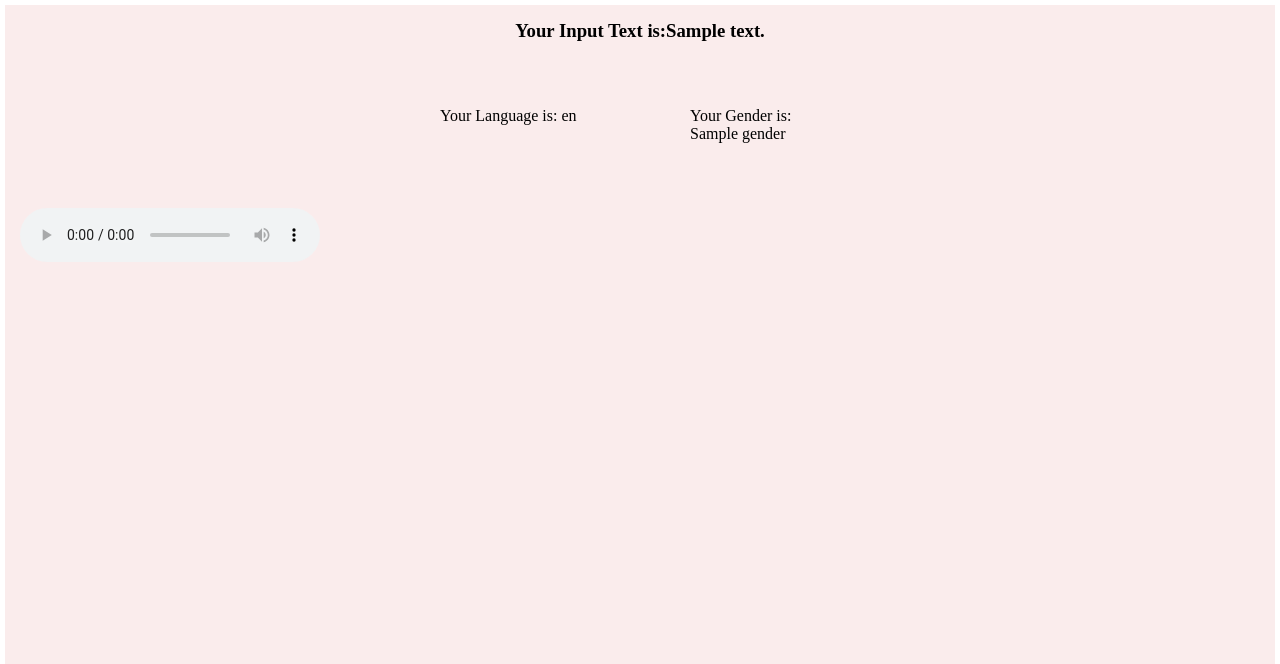
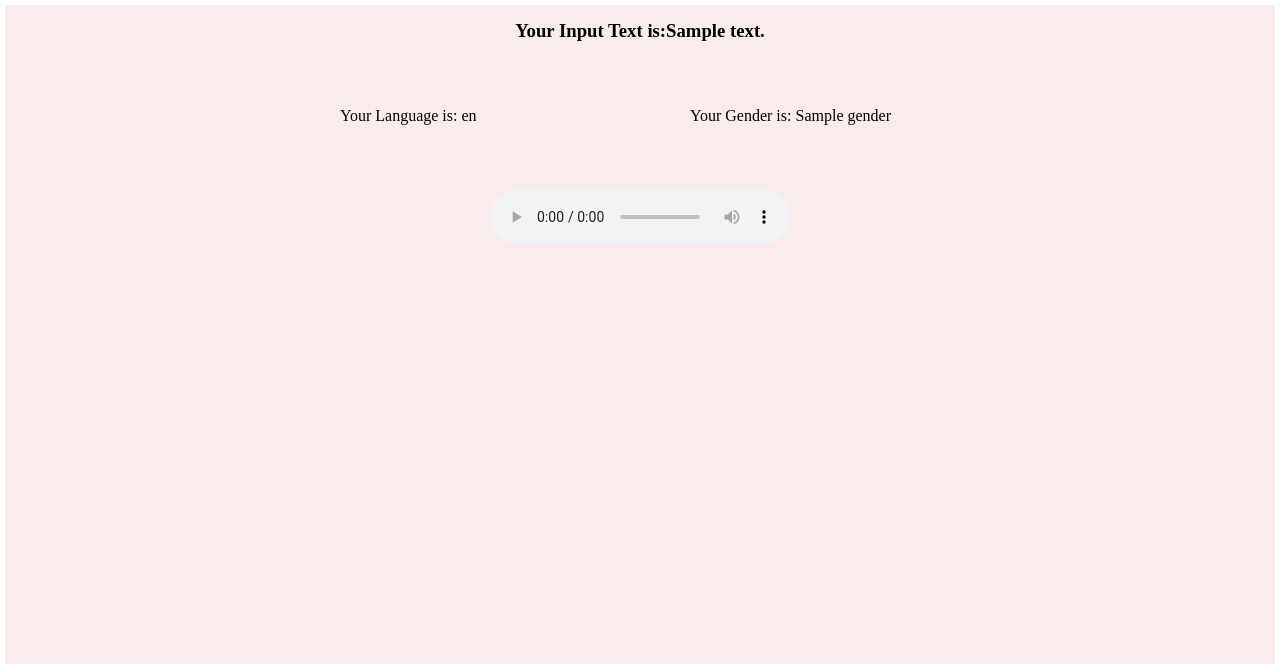
Before and after one commit to OdeToTheWind/webapp-tts, a Flask app: template templates/output.html in a window 1280 px wide. Shown: the part 115-779 px from the top of the page. Run offline with Flask 2, Linux system fonts and the light colour scheme; the template is opened without the code that fills it: most values are stand-ins (such as "Sample title", 1, 10 or a date in 2020).

Commit message:
css change2

```diff
--- a/static/style.css
+++ b/static/style.css
@@ -140,19 +140,42 @@ button{
     background-color: rgb(250, 236, 236);
     display: flex;
     justify-content: center;
-	font-family: 'Sniglet';
+	  font-family: 'Sniglet';
 
 }
 .cardlang{
     padding: 25px;
     margin: 25px;
-    width: 150px;
+    width: 200px;
 }
 
 .cardgender{
     padding: 25px;
     margin: 25px;
-    width: 150px;
+    width: 200px;
+}
+
+.o_cardcontaner{
+  padding: 5px;
+  margin: 5px;
+  background-color: rgb(250, 236, 236);
+  display: flex;
+  justify-content: center;
+  font-family: 'Sniglet';
+
+}
+.o_cardlang{
+  padding: 25px;
+  margin: 25px;
+  width: 250px;
+  justify-content: right;
+}
+
+.o_cardgender{
+  padding: 25px;
+  margin: 25px;
+  width: 250px;
+  justify-content: left;
 }
 .genleng{
 
--- a/templates/output.html
+++ b/templates/output.html
@@ -17,15 +17,15 @@
             <h3>Your Input Text is: </h3>
             <h3>{{ description }}</h3>
         </div>
-        <div class="cardcontaner">
-            <div class="cardlang">
+        <div class="o_cardcontaner">
+            <div class="o_cardlang">
                 <p> Your Language is: {{ language }}</p>
             </div>
-            <div class="cardgender">
+            <div class="o_cardgender">
                 <p> Your Gender is: {{ gender }}</p>
             </div>
         </div>
-        <div class="audioplayer">
+        <div class="cardcontaner">
             <audio controls >
                 <!-- <source src="{{ file }}" type="audio/ogg"> -->
                 <!-- <source src="{{ file }}" type="audio/mpeg"> -->
```
